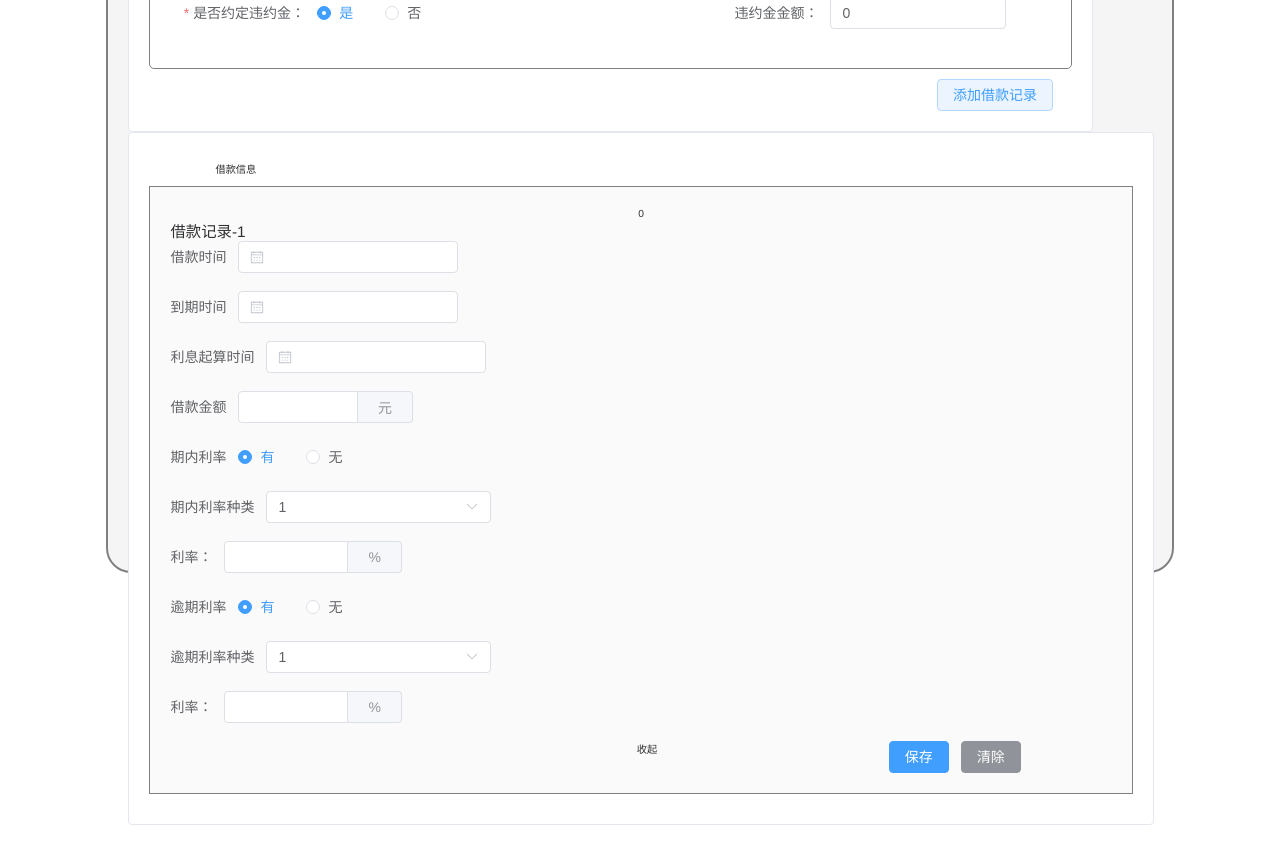
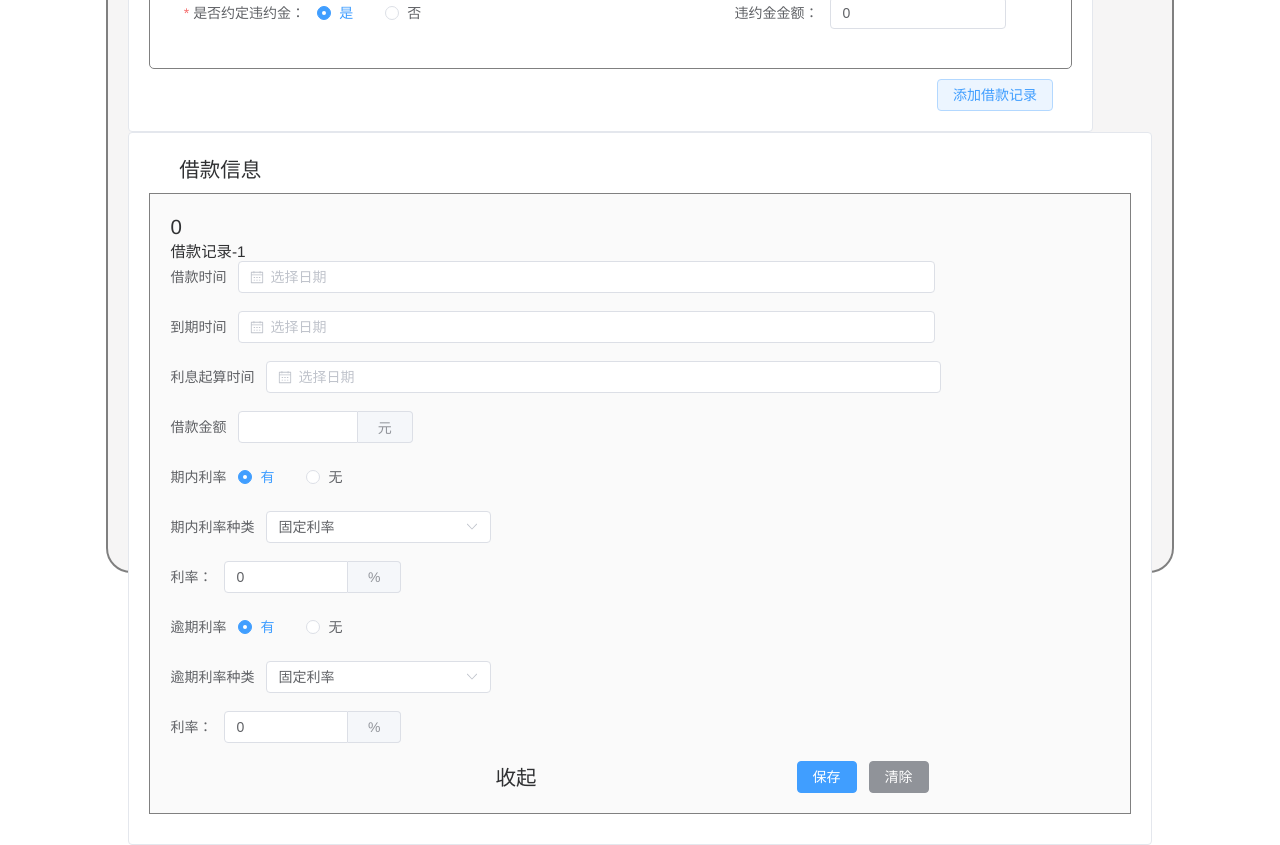
Before and after one commit to KYSpring/thu_lx_vue3, a Vue app: page / in a window 1280 px wide. Shown: the part 280-1125 px from the top of the page. Built offline with nearby package versions, Linux system fonts and the light colour scheme; some icons are missing.

Commit message:
修改LXActionMod

```diff
--- a/src/components/LXActionMod.vue
+++ b/src/components/LXActionMod.vue
@@ -42,7 +42,7 @@ let basicRecord = { //初始化一个新记录
   fiveYearLPRItemShow: false,
   rate:0,//期内利率
   LPRTimes:0,//LPR倍率
-  LPRYear:'',//期内利率约定的LPR年份
+  LPRYear:'2021-12-02',//期内利率约定的LPR年份
 
   // 逾期利息
   overdueRateRadio: 1, // 选择有无余期利息
@@ -51,17 +51,23 @@ let basicRecord = { //初始化一个新记录
   overdueOneYearLPRItemShow: false,
   overdueFiveYearLPRItemShow: false,
   overdueRate:0,//逾期利率
-  overdueLPRRate:0,//逾期LPR利率
-  overdueLPRYear:'',//逾期利率约定的LPR年份
+  overdueTimes:0,//逾期LPR倍率
+  overdueLPRYear:'2021/12/02',//逾期利率约定的LPR年份
 }
 const records = ref([{...basicRecord}])//深拷贝basicrecord;
+const testfn = () => { //test
+  console.log('records.value',records.value)
+}
+watch(records,(old,newrecord)=>{
+  testfn()
+})
 
 const recordUnfold = (recordKey)=>{
   records.value[recordKey].isFolded = true;
 }
 
 const recordFold = (recordKey)=>{
-  console.log(records.value);
+  records.value[recordKey].isFolded = false;
 }
 
 const addBlankRecord = () => {
@@ -71,9 +77,9 @@ const addBlankRecord = () => {
 }
 
 // 传入recordKey 监控每个record 展开情况
-const rateSelectChange = ($event, recordKey) => {
+const rateSelectChange = (rateType, recordKey) => {
   // recordKey 是数组的下标
-  switch ($event) {
+  switch (rateType) {
     case 1:
       console.log(1);
       records.value[recordKey].stableRateInputShow = true;
@@ -94,9 +100,9 @@ const rateSelectChange = ($event, recordKey) => {
   }
 }
 
-const overdueRateSelectChange = ($event, recordKey) => {
+const overdueRateSelectChange = (rateType, recordKey) => {
   // recordKey 是数组的下标
-  switch ($event) {
+  switch (rateType) {
     case 1:
       console.log(1);
       records.value[recordKey].overdueStableRateInputShow = true;
@@ -108,7 +114,6 @@ const overdueRateSelectChange = ($event, recordKey) => {
       records.value[recordKey].overdueOneYearLPRItemShow = true;
       records.value[recordKey].overdueStableRateInputShow = false;
       records.value[recordKey].overdueFiveYearLPRItemShow = false;
-
       break;
     default:
       records.value[recordKey].overdueFiveYearLPRItemShow = true;
@@ -116,7 +121,6 @@ const overdueRateSelectChange = ($event, recordKey) => {
       records.value[recordKey].overdueStableRateInputShow = false;
   }
 }
-
 </script>
 
 <template>
@@ -150,48 +154,63 @@ const overdueRateSelectChange = ($event, recordKey) => {
       <div
         id="ruleFormClass"
         v-show="!isFolded"
-        v-for="(record, recordKey) in records"
-        :key="record.index"
+        v-for="(recordItem, recordKey) in records"
+        :key="recordItem.index"
       >
-      {{record.index}}
+      {{recordItem.index}}
         <!-- 借款记录标题部分 -->
         <el-row>
           <span class="recordTitle">借款记录-{{ recordKey + 1 }}</span>
         </el-row>
 
         <!-- 借款展开主要内容 -->
-        <div v-show="!record.isFolded">
+        <div v-show="!recordItem.isFolded">
           <el-form label-position="right">
             <el-form-item label="借款时间">
-              <el-date-picker></el-date-picker>
+              <el-date-picker
+              v-model="recordItem.loanLendTime"
+              type="date" placeholder="选择日期"
+              style="width: 80%;"
+              format="YYYY/MM/DD" value-format="YYYY-MM-DD">
+              </el-date-picker>
             </el-form-item>
             <el-form-item label="到期时间" inline>
-              <el-date-picker></el-date-picker>
+              <el-date-picker
+              v-model="recordItem.loanEndTime"
+              type="date" placeholder="选择日期"
+              style="width: 80%;"
+              format="YYYY/MM/DD" value-format="YYYY-MM-DD">
+              </el-date-picker>
             </el-form-item>
             <el-form-item label="利息起算时间">
-              <el-date-picker></el-date-picker>
+              <el-date-picker
+              v-model="recordItem.rateStartTime"
+              type="date" placeholder="选择日期"
+              style="width: 80%;"
+              format="YYYY/MM/DD" value-format="YYYY-MM-DD">
+              </el-date-picker>
             </el-form-item>
             <el-form-item label="借款金额">
-              <el-input style="width: 20%">
+              <el-input style="width: 20%" v-model="recordItem.loanAmount">
                 <template #append>元</template>
               </el-input>
             </el-form-item>
 
             <el-form-item label="期内利率">
-              <el-radio-group v-model="record.rateRadio">
+              <el-radio-group v-model="recordItem.rateRadio">
                 <el-radio :label="1">有</el-radio>
                 <el-radio :label="0">无</el-radio>
               </el-radio-group>
             </el-form-item>
 
-            <el-form-item label="期内利率种类" v-if="record.rateRadio">
+            <el-form-item label="期内利率种类" v-if="recordItem.rateRadio">
               <el-select
-                v-model="record.rateSelectValue"
+                v-model="recordItem.rateSelectValue"
                 placeholder="请选择"
-                @change="rateSelectChange($event, recordKey)"
+                @change="rateSelectChange(rateType, recordKey)"
               >
                 <el-option
-                  v-for="(item, key) in record.rateSelect"
+                  v-for="(item, key) in rateSelect"
                   :key="key"
                   :label="item.category"
                   :value="item.value"
@@ -202,15 +221,15 @@ const overdueRateSelectChange = ($event, recordKey) => {
             <!-- 固定利率输入框 -->
             <el-form-item
               label="利率："
-              v-if="record.stableRateInputShow && record.rateRadio"
+              v-if="recordItem.stableRateInputShow && recordItem.rateRadio"
             >
-              <el-input style="width: 20%" type="number">
+              <el-input style="width: 20%" type="number" v-model="recordItem.rate">
                 <template #append>%</template>
               </el-input>
             </el-form-item>
 
             <!-- 一年期 利率倍数输入框 + 年份输入框 -->
-            <el-form-item v-if="record.oneYearLPRItemShow && record.rateRadio">
+            <el-form-item v-if="recordItem.oneYearLPRItemShow && recordItem.rateRadio">
               <el-row>
                 <el-col :span="8">
                   <el-input
@@ -219,6 +238,85 @@ const overdueRateSelectChange = ($event, recordKey) => {
                     placeholder=""
                     clearable
                     style="width: 75%"
+                    v-model="recordItem.LPRTimes"
+                  >
+                    <template #append>倍</template>
+                  </el-input>
+                </el-col>
+                <el-col :span="12">
+                  <el-input
+                    style="width: 50%"
+                    placeholder="输入年份（默认当前年）"
+                    v-model="recordItem.LPRYear"
+                  >
+                    <template #append>年</template>
+                  </el-input>
+                </el-col>
+              </el-row>
+            </el-form-item>
+
+            <!-- 五年期 利率倍数输入框 -->
+            <el-form-item v-if="recordItem.fiveYearLPRItemShow && recordItem.rateRadio">
+              <el-input
+                type="number"
+                oninput="value=value.replace(/[^\d]/g,'')"
+                placeholder=""
+                clearable
+                style="width: 30%"
+                v-model="recordItem.LPRTimes"
+              >
+                <template #append>倍</template>
+              </el-input>
+            </el-form-item>
+
+            <!-- 逾期利息 -->
+            <el-form-item label="逾期利率">
+              <el-radio-group v-model="recordItem.overdueRateRadio">
+                <el-radio :label="1">有</el-radio>
+                <el-radio :label="0">无</el-radio>
+              </el-radio-group>
+            </el-form-item>
+
+            <el-form-item label="逾期利率种类" v-if="recordItem.overdueRateRadio">
+              <el-select
+                v-model="recordItem.overdueRateSelectValue"
+                placeholder="请选择"
+                @change="overdueRateSelectChange(rateType, recordKey)"
+              >
+                <el-option
+                  v-for="(item, key) in rateSelect"
+                  :key="key"
+                  :label="item.category"
+                  :value="item.value"
+                ></el-option>
+              </el-select>
+            </el-form-item>
+
+            <!-- 固定逾期利率输入框 -->
+            <el-form-item
+              label="利率："
+              v-if="
+                recordItem.overdueStableRateInputShow && recordItem.overdueRateRadio
+              "
+            >
+              <el-input style="width: 20%" type="number" v-model="recordItem.overdueRate">
+                <template #append>%</template>
+              </el-input>
+            </el-form-item>
+
+            <!-- 一年期 逾期利率倍数输入框 + 年份输入框 -->
+            <el-form-item
+              v-if="recordItem.overdueOneYearLPRItemShow && recordItem.overdueRateRadio"
+            >
+              <el-row>
+                <el-col :span="8">
+                  <el-input
+                    type="number"
+                    oninput="value=value.replace(/[^\d]/g,'')"
+                    placeholder=""
+                    clearable
+                    style="width: 75%"
+                    v-model="recordItem.overdueTimes"
                   >
                     <template #append>倍</template>
                   </el-input>
@@ -228,6 +326,7 @@ const overdueRateSelectChange = ($event, recordKey) => {
                   <el-input
                     style="width: 50%"
                     placeholder="输入年份（默认当前年）"
+                    v-model="recordItem.overdueLPRYear"
                   >
                     <template #append>年</template>
                   </el-input>
@@ -235,60 +334,11 @@ const overdueRateSelectChange = ($event, recordKey) => {
               </el-row>
             </el-form-item>
 
-            <!-- 五年期 利率倍数输入框 -->
-            <el-form-item v-if="record.fiveYearLPRItemShow && record.rateRadio">
-              <!-- <el-input-number style="width: 30%" controls-position="right">
-
-            </el-input-number> -->
-              <el-input
-                type="number"
-                oninput="value=value.replace(/[^\d]/g,'')"
-                placeholder=""
-                clearable
-                style="width: 30%"
-              >
-                <template #append>倍</template>
-              </el-input>
-            </el-form-item>
-
-            <!-- 余期利息 -->
-            <el-form-item label="逾期利率">
-              <el-radio-group v-model="record.overdueRateRadio">
-                <el-radio :label="1">有</el-radio>
-                <el-radio :label="0">无</el-radio>
-              </el-radio-group>
-            </el-form-item>
-
-            <el-form-item label="逾期利率种类" v-if="record.overdueRateRadio">
-              <el-select
-                v-model="record.overdueRateSelectValue"
-                placeholder="请选择"
-                @change="overdueRateSelectChange($event, recordKey)"
-              >
-                <el-option
-                  v-for="(item, key) in record.overdueRateSelect"
-                  :key="key"
-                  :label="item.category"
-                  :value="item.value"
-                ></el-option>
-              </el-select>
-            </el-form-item>
-
-            <!-- 固定利率输入框 -->
+            <!-- 五年期 逾期利率倍数输入框 -->
             <el-form-item
-              label="利率："
               v-if="
-                record.overdueStableRateInputShow && record.overdueRateRadio
+                recordItem.overdueFiveYearLPRItemShow && recordItem.overdueRateRadio
               "
-            >
-              <el-input style="width: 20%" type="number">
-                <template #append>%</template>
-              </el-input>
-            </el-form-item>
-
-            <!-- 一年期 利率倍数输入框 + 年份输入框 -->
-            <el-form-item
-              v-if="record.overdueOneYearLPRItemShow && record.overdueRateRadio"
             >
               <el-row>
                 <el-col :span="8">
@@ -298,6 +348,7 @@ const overdueRateSelectChange = ($event, recordKey) => {
                     placeholder=""
                     clearable
                     style="width: 75%"
+                    v-model="recordItem.overdueTimes"
                   >
                     <template #append>倍</template>
                   </el-input>
@@ -307,31 +358,12 @@ const overdueRateSelectChange = ($event, recordKey) => {
                   <el-input
                     style="width: 50%"
                     placeholder="输入年份（默认当前年）"
+                    v-model="recordItem.overdueLPRYear"
                   >
                     <template #append>年</template>
                   </el-input>
                 </el-col>
               </el-row>
-            </el-form-item>
-
-            <!-- 五年期 利率倍数输入框 -->
-            <el-form-item
-              v-if="
-                record.overdueFiveYearLPRItemShow && record.overdueRateRadio
-              "
-            >
-              <!-- <el-input-number style="width: 30%" controls-position="right">
-
-            </el-input-number> -->
-              <el-input
-                type="number"
-                oninput="value=value.replace(/[^\d]/g,'')"
-                placeholder=""
-                clearable
-                style="width: 30%"
-              >
-                <template #append>倍</template>
-              </el-input>
             </el-form-item>
           </el-form>
           <!-- 借款记录展开主要内容下部分按钮 和 收起 -->
@@ -348,7 +380,7 @@ const overdueRateSelectChange = ($event, recordKey) => {
         </div>
 
         <!-- 借款记录收起主要内容 -->
-        <el-row v-show="record.isFolded">
+        <el-row v-show="recordItem.isFolded">
           <el-col :span="4"> 借款时间：{{}} </el-col>
           <el-col :span="4"> 借款金额 {{}} 元 </el-col>
           <el-col :span="6" @click="recordFold(recordKey)">
@@ -369,12 +401,12 @@ const overdueRateSelectChange = ($event, recordKey) => {
 
 <style scoped>
 #basebox {
-  /* position: relative;
+  position: relative;
   width: 100%;
   font-size: 2rem;
   display: flex;
   justify-self: start;
-  text-align: left; */
+  text-align: left;
 }
 
 #ruleFormClass {
--- a/src/main.js
+++ b/src/main.js
@@ -8,19 +8,48 @@ const store = createStore({
         LXInfo:{
           isNatural: ref(true),
           isContractStart: ref(true),
-          contractStartTime:ref(''),
+          contractStartTime:ref('2020-1-1'),
           prosecutionTime: ref(''),
           acceptanceTime:ref(''),
           isLiquidatedDamage:ref(true),
           liquidatedDamage:ref(0),
         },
-        LXAction:[
-            {
-              LXLoan:{},
-              LXRepayment:{}
-            }
+        LXAction:[//借还款记录
+          {
+            LXLoan:{ //借款记录
+              index: 0,//与records中的索引保持一致
+              isFolded: false,//面板折叠状态
+              loanLendTime:'',//借款时间
+              loanEndTime:'',//借款到期时间
+              rateStartTime:'',//期内利息起算时间
+              loanAmount:'',//借款金额
+
+              // 期内利息
+              rateRadio: 1, // 选择有无期内利息
+              rateSelectValue: 1, // 期内利率种类 值 1，2，3
+              stableRateInputShow: true,
+              oneYearLPRItemShow: false,
+              fiveYearLPRItemShow: false,
+              rate:0,//期内利率
+              LPRTimes:0,//LPR倍率
+              LPRYear:'',//期内利率约定的LPR年份
+
+              // 逾期利息
+              overdueRateRadio: 1, // 选择有无余期利息
+              overdueRateSelectValue: 1, // 逾期利率种类 值 1，2，3
+              overdueStableRateInputShow: true,
+              overdueOneYearLPRItemShow: false,
+              overdueFiveYearLPRItemShow: false,
+              overdueRate:0,//逾期利率
+              overdueTimes:0,//逾期LPR倍率
+              overdueLPRYear:'',//逾期利率约定的LPR年份
+
+              //还款记录
+              LXRepayment:[],
+            },
+            LXBalance:{}
+          }
         ],
-        LXBalance:{}
       }
     }
 });
```
